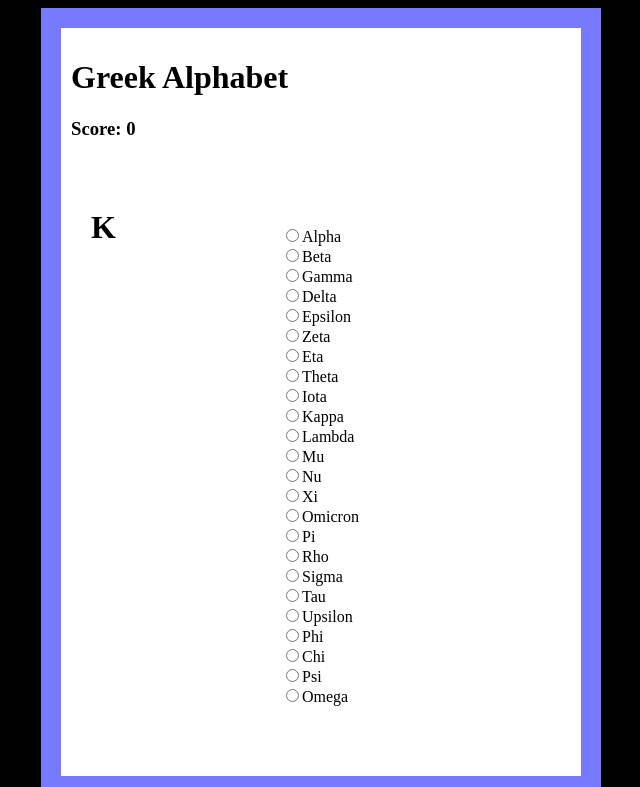
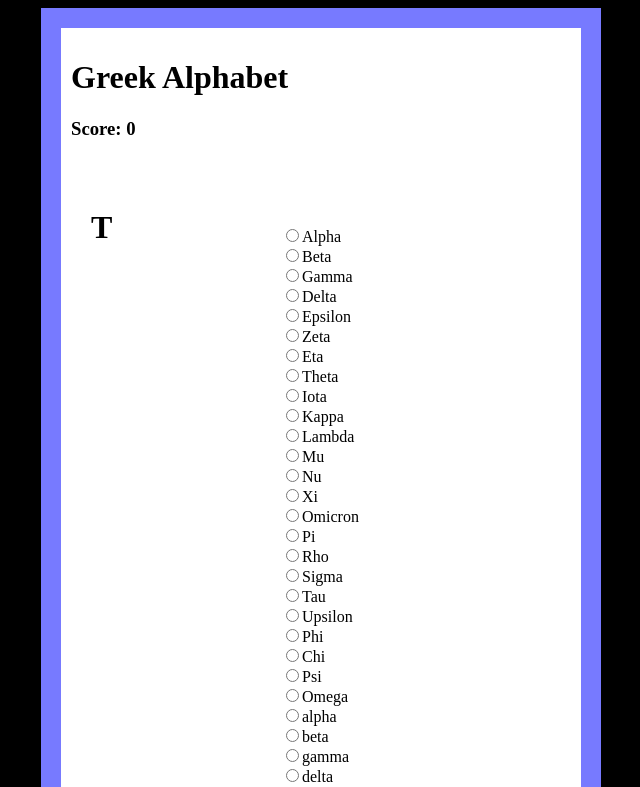
Before and after one commit to curiosus/greekalphabet, a React app: page / in a window 1280 px wide. Shown: the top 787 px of the page, without its empty margins (319-959 px from the left). Built offline with nearby package versions, Linux system fonts and the light colour scheme.

Commit message:
adding more letters

```diff
--- a/src/AnswerChoices.js
+++ b/src/AnswerChoices.js
@@ -1,5 +1,5 @@
 import React from 'react';
-import {upperCaseLetters} from './Letters';
+import {Letters} from './Letters';
 import classes from './AnswerChoices.module.css';
 
 const AnswerChoices = (props) => {
@@ -7,7 +7,7 @@ const AnswerChoices = (props) => {
 
     return (
         <div className={classes.answer}>
-            {upperCaseLetters().map((letter) =>
+            {Letters().map((letter) =>
                 <div key={letter.code}>
                     <label htmlFor={letter.code}>
                         <input onChange={() => props.onCheckAnswer(letter.code)} type="radio" id={letter.code} name="choices"
@@ -23,6 +23,3 @@ const AnswerChoices = (props) => {
 };
 
 export default AnswerChoices;
-/*
-
-			*/
--- a/src/App.js
+++ b/src/App.js
@@ -1,7 +1,7 @@
 import React, {useState} from 'react';
 import DisplayLetter from './DisplayLetter';
 import AnswerChoices from './AnswerChoices';
-import {upperCaseLetters} from './Letters';
+import {Letters} from './Letters';
 import Score from './Score';
 import classes from './App.module.css';
 
@@ -10,8 +10,8 @@ const App = () => {
 
 
 
-    const generateLetter = (prev=upperCaseLetters()[0]) => {
-        let letters = upperCaseLetters().filter(lett => lett.code != prev.code );
+    const generateLetter = (prev=Letters()[0]) => {
+        let letters = Letters().filter(lett => lett.code != prev.code );
         return letters[Math.floor(Math.random() * letters.length)];
     };
 
--- a/src/Letters.js
+++ b/src/Letters.js
@@ -1,4 +1,4 @@
-export const upperCaseLetters = () => {
+export const Letters = (numberToReturn=48) => {
         return [
             {code: 0x0391, desc: 'Alpha'},
             {code: 0x0392, desc: 'Beta'},
@@ -23,12 +23,7 @@ export const upperCaseLetters = () => {
             {code: 0x03A6, desc: 'Phi'},
             {code: 0x03A7, desc: 'Chi'},
             {code: 0x03A8, desc: 'Psi'},
-            {code: 0x03A9, desc: 'Omega'}
-        ];
-};
-
-export const lowerCaseLetters = () => {
-    return [
+            {code: 0x03A9, desc: 'Omega'},
             {code: 0x03B1, desc: 'alpha'},
             {code: 0x03B2, desc: 'beta'},
             {code: 0x03B3, desc: 'gamma'},
```
Lines whose indentation alone changed are shown as unchanged.
